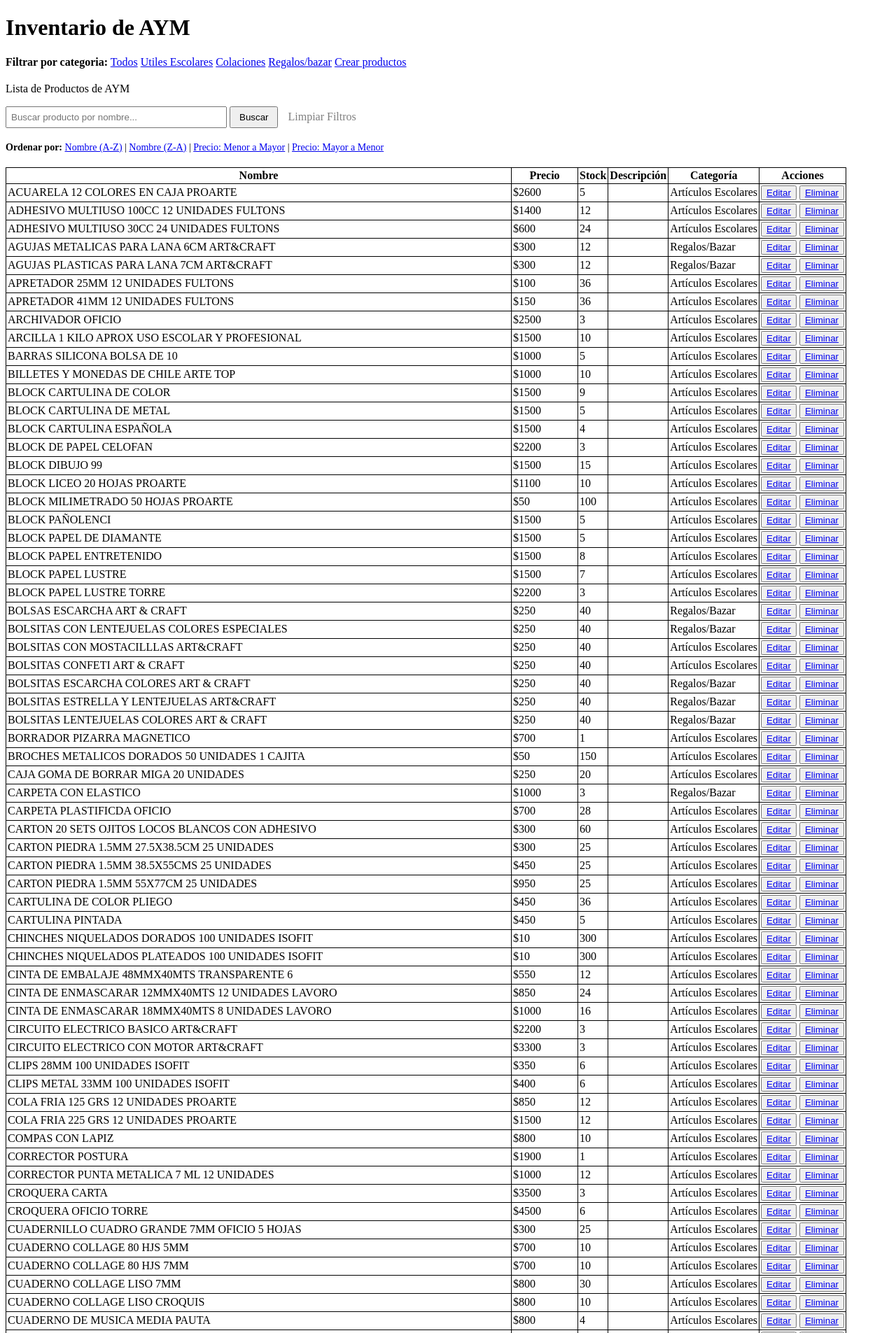
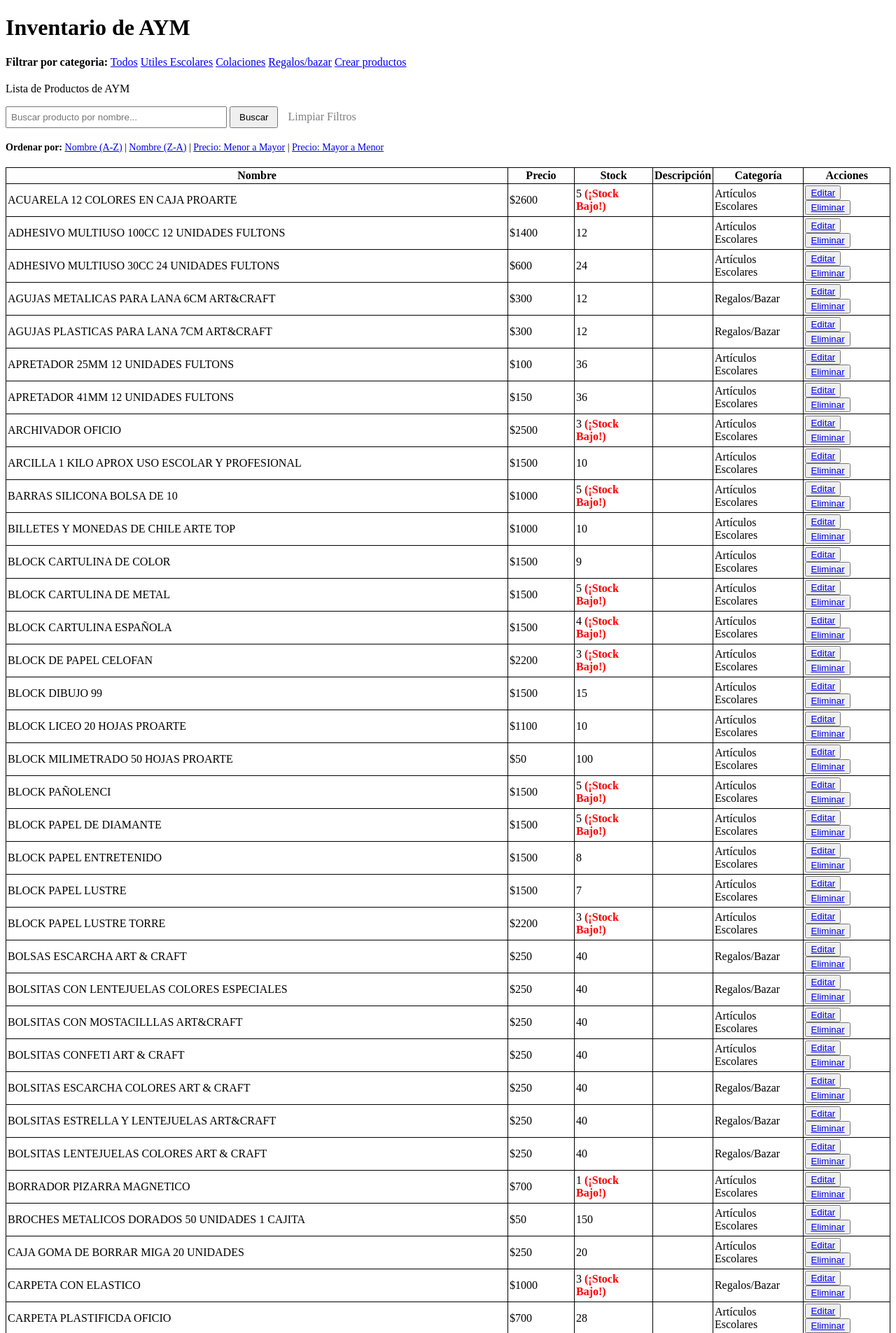
Before and after one commit to WalfaRandom/AyMTodoEscolarWEBSITE, a Django app: page /aym/productos/ in a window 1280 px wide. Shown: the top 1905 px of the page at 70% size. Run offline with Django 5.2, Linux system fonts and the light colour scheme; data comes from the database, SQL or seed files in the repository.

Commit message:
se corrigio error de producto stock bajo

```diff
--- a/aym/templates/aym/index.html
+++ b/aym/templates/aym/index.html
@@ -70,7 +70,8 @@
         <td>
             {{ Producto.stock }}
 
-            {% if Producto.stock_bajo %}
+            {% if Producto.stock <= 5 %}
+
                 <span style="color:red; font-weight:bold;">
                     (¡Stock Bajo!)
                 </span>
```
